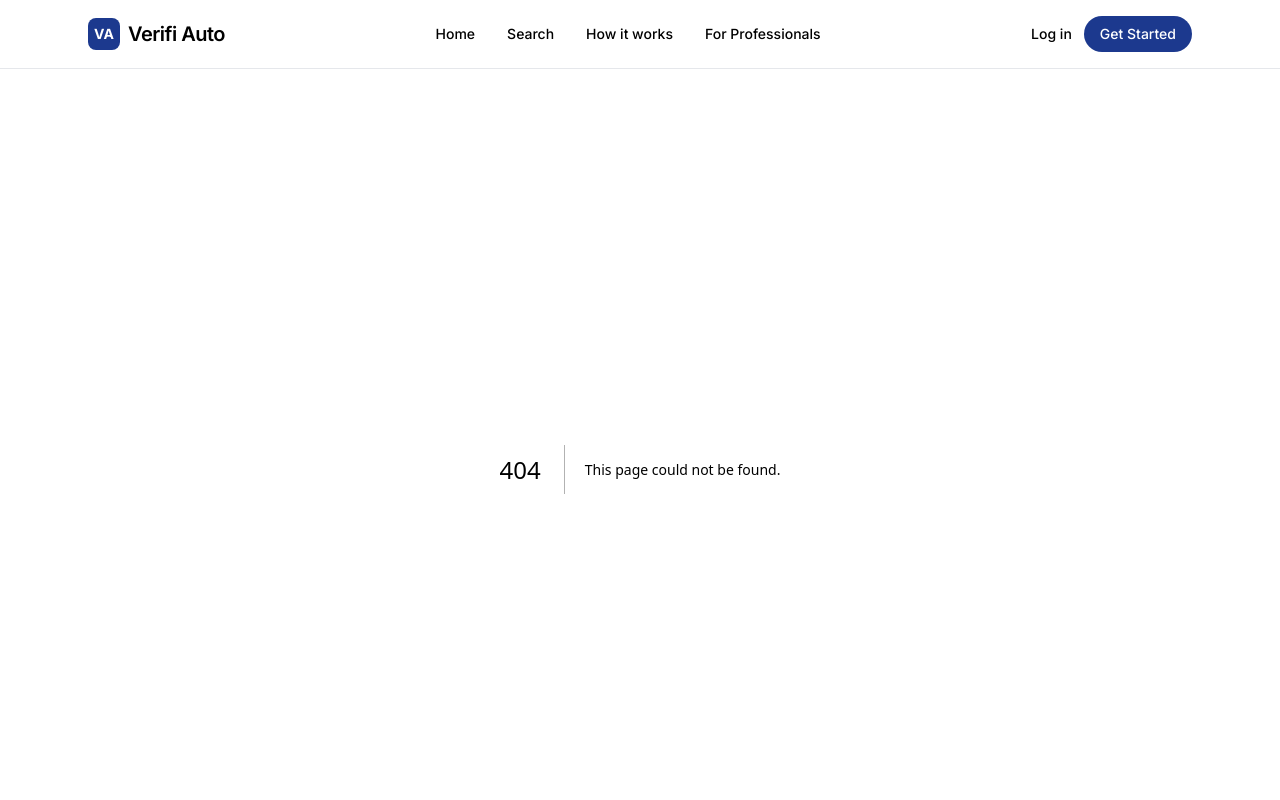
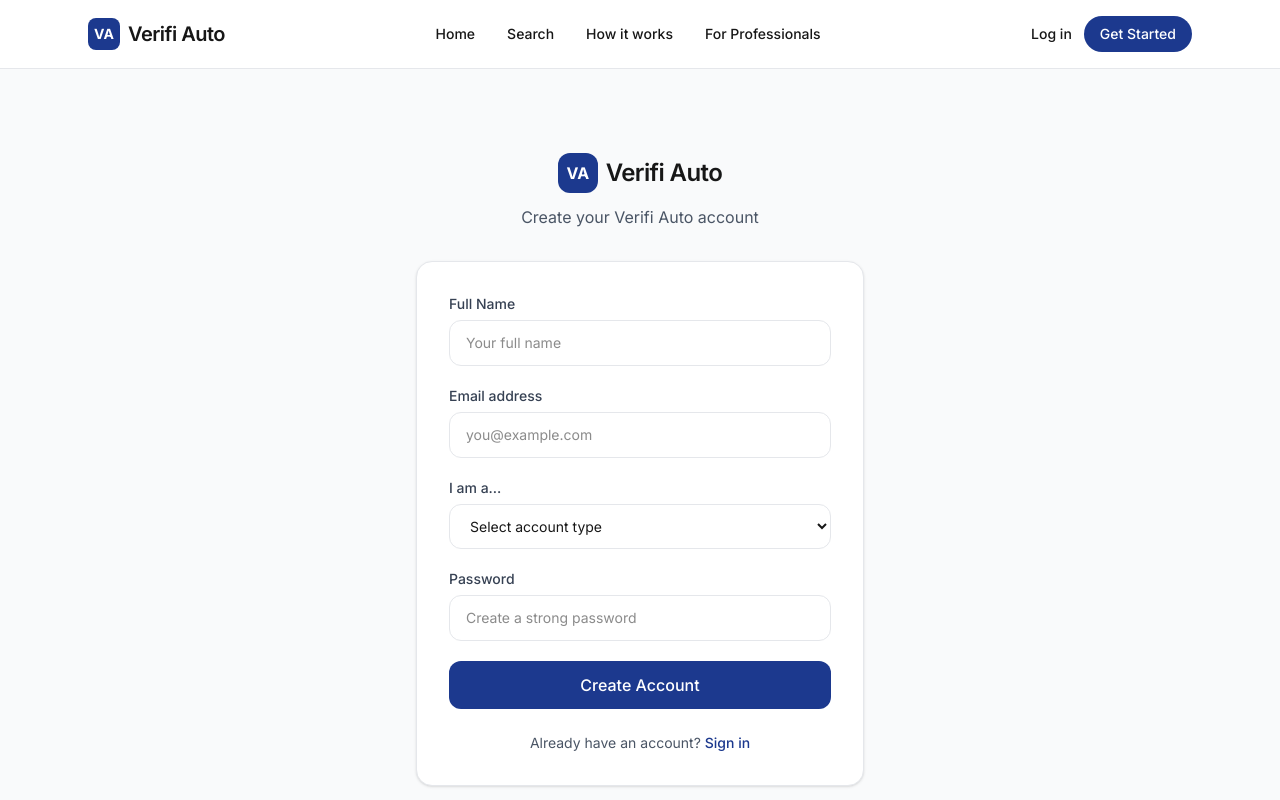
Before and after one commit to rootbusinfo19-commits/Verifi-Auto, a Next.js app: page /register in a window 1280 px wide. Before the commit this address had no page. Shown: the top 800 px of the page. Built offline with nearby package versions, Linux system fonts and the light colour scheme.

Commit message:
Added Login and Register pages + connected header buttons

```diff
--- a/app/layout.tsx
+++ b/app/layout.tsx
@@ -1,5 +1,6 @@
 import type { Metadata } from "next";
 import { Inter } from "next/font/google";
+import Link from "next/link";
 import "./globals.css";
 
 const inter = Inter({ subsets: ["latin"] });
@@ -20,25 +21,33 @@ export default function RootLayout({
         {/* Header */}
         <header className="border-b border-gray-200 bg-white sticky top-0 z-50">
           <div className="max-w-6xl mx-auto px-6 py-4 flex items-center justify-between">
-            <div className="flex items-center gap-2">
+            <Link href="/" className="flex items-center gap-2">
               <div className="w-8 h-8 bg-blue-900 rounded-lg flex items-center justify-center">
                 <span className="text-white font-bold text-sm">VA</span>
               </div>
               <span className="text-xl font-semibold tracking-tight">Verifi Auto</span>
-            </div>
+            </Link>
+
             <nav className="hidden md:flex items-center gap-8 text-sm font-medium">
-              <a href="/" className="hover:text-blue-900 transition">Home</a>
-              <a href="/search" className="hover:text-blue-900 transition">Search</a>
+              <Link href="/" className="hover:text-blue-900 transition">Home</Link>
+              <Link href="/search" className="hover:text-blue-900 transition">Search</Link>
               <a href="#" className="hover:text-blue-900 transition">How it works</a>
               <a href="#" className="hover:text-blue-900 transition">For Professionals</a>
             </nav>
+
             <div className="flex items-center gap-3">
-              <button className="text-sm font-medium hover:text-blue-900 transition">
+              <Link
+                href="/login"
+                className="text-sm font-medium hover:text-blue-900 transition"
+              >
                 Log in
-              </button>
-              <button className="bg-blue-900 text-white text-sm font-medium px-4 py-2 rounded-full hover:bg-blue-800 transition">
+              </Link>
+              <Link
+                href="/register"
+                className="bg-blue-900 text-white text-sm font-medium px-4 py-2 rounded-full hover:bg-blue-800 transition"
+              >
                 Get Started
-              </button>
+              </Link>
             </div>
           </div>
         </header>
--- /dev/null
+++ b/app/login/page.tsx
@@ -0,0 +1,71 @@
+import Link from "next/link";
+
+export default function LoginPage() {
+  return (
+    <div className="min-h-screen bg-gray-50 flex items-center justify-center px-6 py-12">
+      <div className="w-full max-w-md">
+        {/* Logo */}
+        <div className="text-center mb-8">
+          <div className="inline-flex items-center gap-2">
+            <div className="w-10 h-10 bg-blue-900 rounded-xl flex items-center justify-center">
+              <span className="text-white font-bold">VA</span>
+            </div>
+            <span className="text-2xl font-semibold tracking-tight">Verifi Auto</span>
+          </div>
+          <p className="mt-3 text-gray-600">Sign in to your account</p>
+        </div>
+
+        {/* Login Card */}
+        <div className="bg-white border border-gray-200 rounded-2xl p-8 shadow-sm">
+          <form className="space-y-5">
+            <div>
+              <label className="block text-sm font-medium text-gray-700 mb-1.5">
+                Email address
+              </label>
+              <input
+                type="email"
+                placeholder="you@example.com"
+                className="w-full px-4 py-3 rounded-xl border border-gray-200 text-sm outline-none focus:border-blue-900 transition"
+              />
+            </div>
+
+            <div>
+              <label className="block text-sm font-medium text-gray-700 mb-1.5">
+                Password
+              </label>
+              <input
+                type="password"
+                placeholder="••••••••"
+                className="w-full px-4 py-3 rounded-xl border border-gray-200 text-sm outline-none focus:border-blue-900 transition"
+              />
+            </div>
+
+            <div className="flex items-center justify-between text-sm">
+              <label className="flex items-center gap-2">
+                <input type="checkbox" className="rounded border-gray-300" />
+                <span className="text-gray-600">Remember me</span>
+              </label>
+              <a href="#" className="text-blue-900 font-medium hover:underline">
+                Forgot password?
+              </a>
+            </div>
+
+            <button
+              type="button"
+              className="w-full bg-blue-900 text-white py-3 rounded-xl font-medium hover:bg-blue-800 transition"
+            >
+              Sign in
+            </button>
+          </form>
+
+          <div className="mt-6 text-center text-sm text-gray-600">
+            Don’t have an account?{" "}
+            <Link href="/register" className="text-blue-900 font-medium hover:underline">
+              Create one
+            </Link>
+          </div>
+        </div>
+      </div>
+    </div>
+  );
+}
--- /dev/null
+++ b/app/register/page.tsx
@@ -0,0 +1,84 @@
+import Link from "next/link";
+
+export default function RegisterPage() {
+  return (
+    <div className="min-h-screen bg-gray-50 flex items-center justify-center px-6 py-12">
+      <div className="w-full max-w-md">
+        {/* Logo */}
+        <div className="text-center mb-8">
+          <div className="inline-flex items-center gap-2">
+            <div className="w-10 h-10 bg-blue-900 rounded-xl flex items-center justify-center">
+              <span className="text-white font-bold">VA</span>
+            </div>
+            <span className="text-2xl font-semibold tracking-tight">Verifi Auto</span>
+          </div>
+          <p className="mt-3 text-gray-600">Create your Verifi Auto account</p>
+        </div>
+
+        {/* Register Card */}
+        <div className="bg-white border border-gray-200 rounded-2xl p-8 shadow-sm">
+          <form className="space-y-5">
+            <div>
+              <label className="block text-sm font-medium text-gray-700 mb-1.5">
+                Full Name
+              </label>
+              <input
+                type="text"
+                placeholder="Your full name"
+                className="w-full px-4 py-3 rounded-xl border border-gray-200 text-sm outline-none focus:border-blue-900 transition"
+              />
+            </div>
+
+            <div>
+              <label className="block text-sm font-medium text-gray-700 mb-1.5">
+                Email address
+              </label>
+              <input
+                type="email"
+                placeholder="you@example.com"
+                className="w-full px-4 py-3 rounded-xl border border-gray-200 text-sm outline-none focus:border-blue-900 transition"
+              />
+            </div>
+
+            <div>
+              <label className="block text-sm font-medium text-gray-700 mb-1.5">
+                I am a...
+              </label>
+              <select className="w-full px-4 py-3 rounded-xl border border-gray-200 text-sm outline-none focus:border-blue-900 bg-white transition">
+                <option value="">Select account type</option>
+                <option value="customer">Vehicle Owner</option>
+                <option value="mechanic">Mechanic</option>
+                <option value="workshop">Workshop Owner</option>
+              </select>
+            </div>
+
+            <div>
+              <label className="block text-sm font-medium text-gray-700 mb-1.5">
+                Password
+              </label>
+              <input
+                type="password"
+                placeholder="Create a strong password"
+                className="w-full px-4 py-3 rounded-xl border border-gray-200 text-sm outline-none focus:border-blue-900 transition"
+              />
+            </div>
+
+            <button
+              type="button"
+              className="w-full bg-blue-900 text-white py-3 rounded-xl font-medium hover:bg-blue-800 transition"
+            >
+              Create Account
+            </button>
+          </form>
+
+          <div className="mt-6 text-center text-sm text-gray-600">
+            Already have an account?{" "}
+            <Link href="/login" className="text-blue-900 font-medium hover:underline">
+              Sign in
+            </Link>
+          </div>
+        </div>
+      </div>
+    </div>
+  );
+}
```
